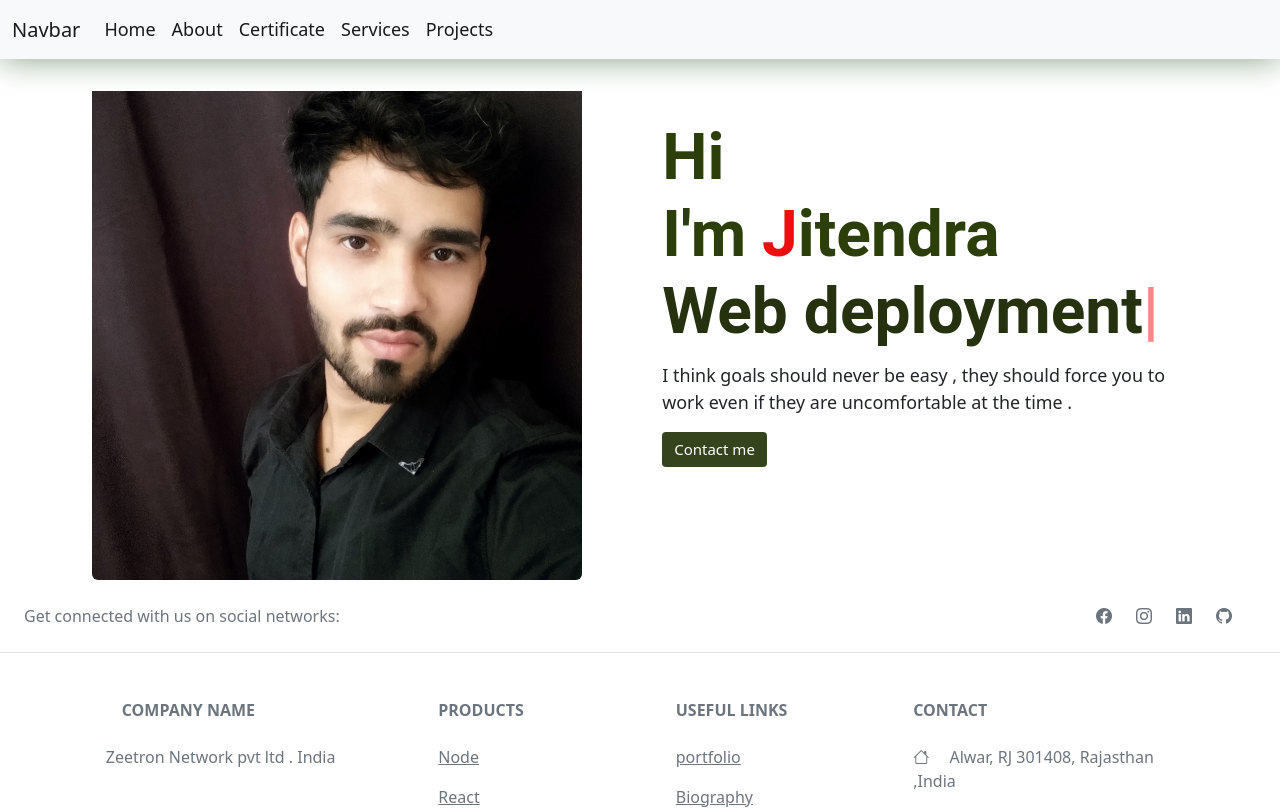
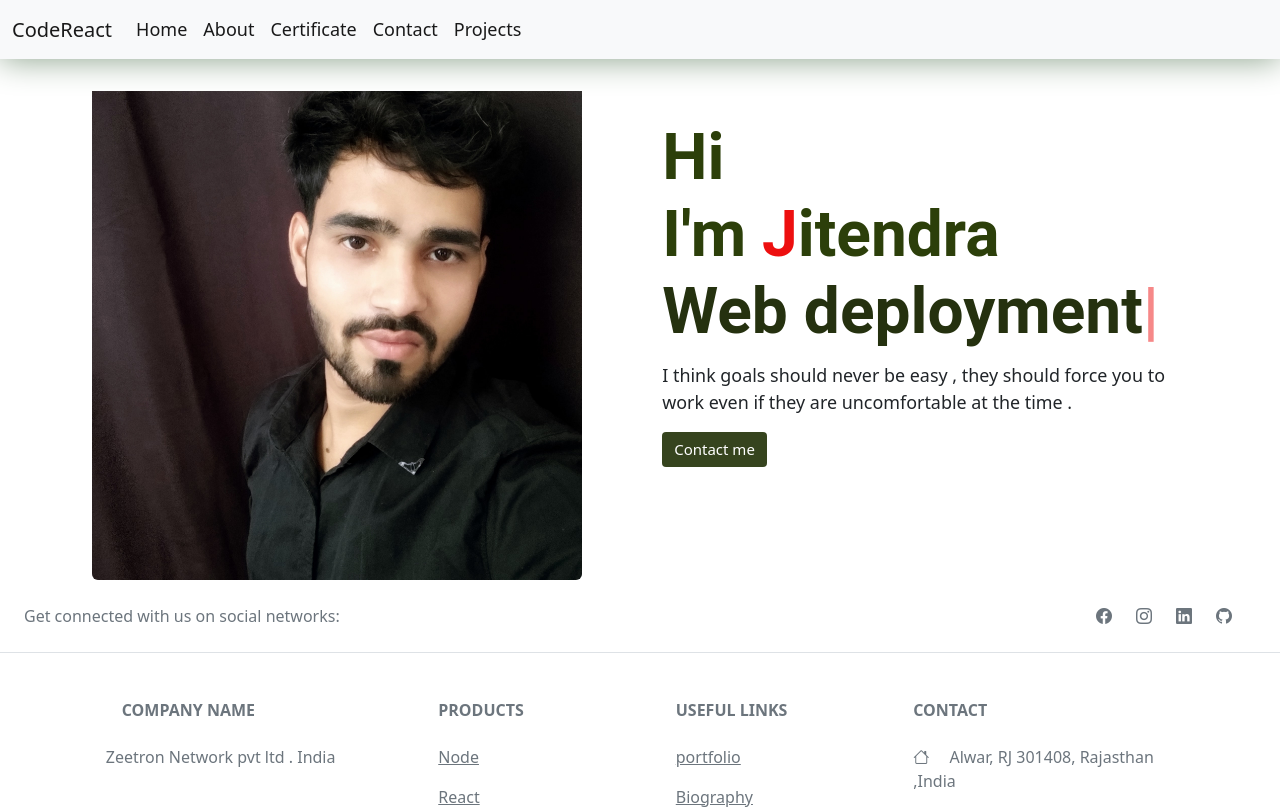
Before and after one commit to Jitendra064/jitendrasaini, a React (Create React App) app: page / in a window 1280 px wide. Shown: the top 809 px of the page. Built offline with nearby package versions, Linux system fonts and the light colour scheme.

Commit message:
Update Header.js
navbar header change
and services  replace to Contact

```diff
--- a/src/header/Header.js
+++ b/src/header/Header.js
@@ -8,7 +8,7 @@ const Header = () => {
       <nav className="navbar navbar-expand-lg navbar-light bg-light">
         <div className="container-fluid">
           <a className="navbar-brand" href="#">
-            Navbar
+            CodeReact
           </a>
           <button
             className="navbar-toggler"
@@ -40,7 +40,7 @@ const Header = () => {
               </li>
               <li className="nav-item">
                 <Link className="nav-link active" to="/services">
-                  Services
+                  Contact
                 </Link>
               </li>
               <li className="nav-item">
```
